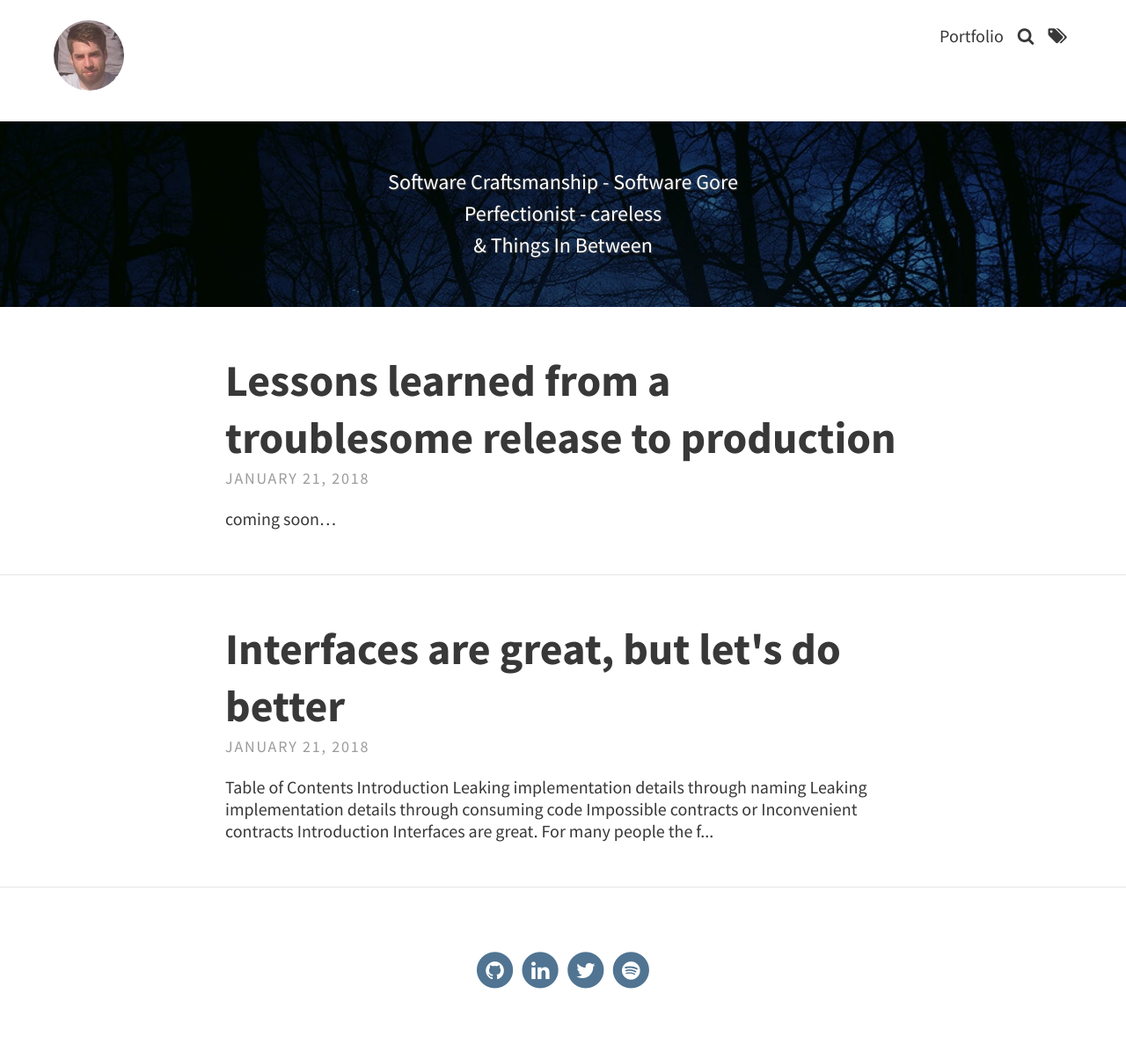
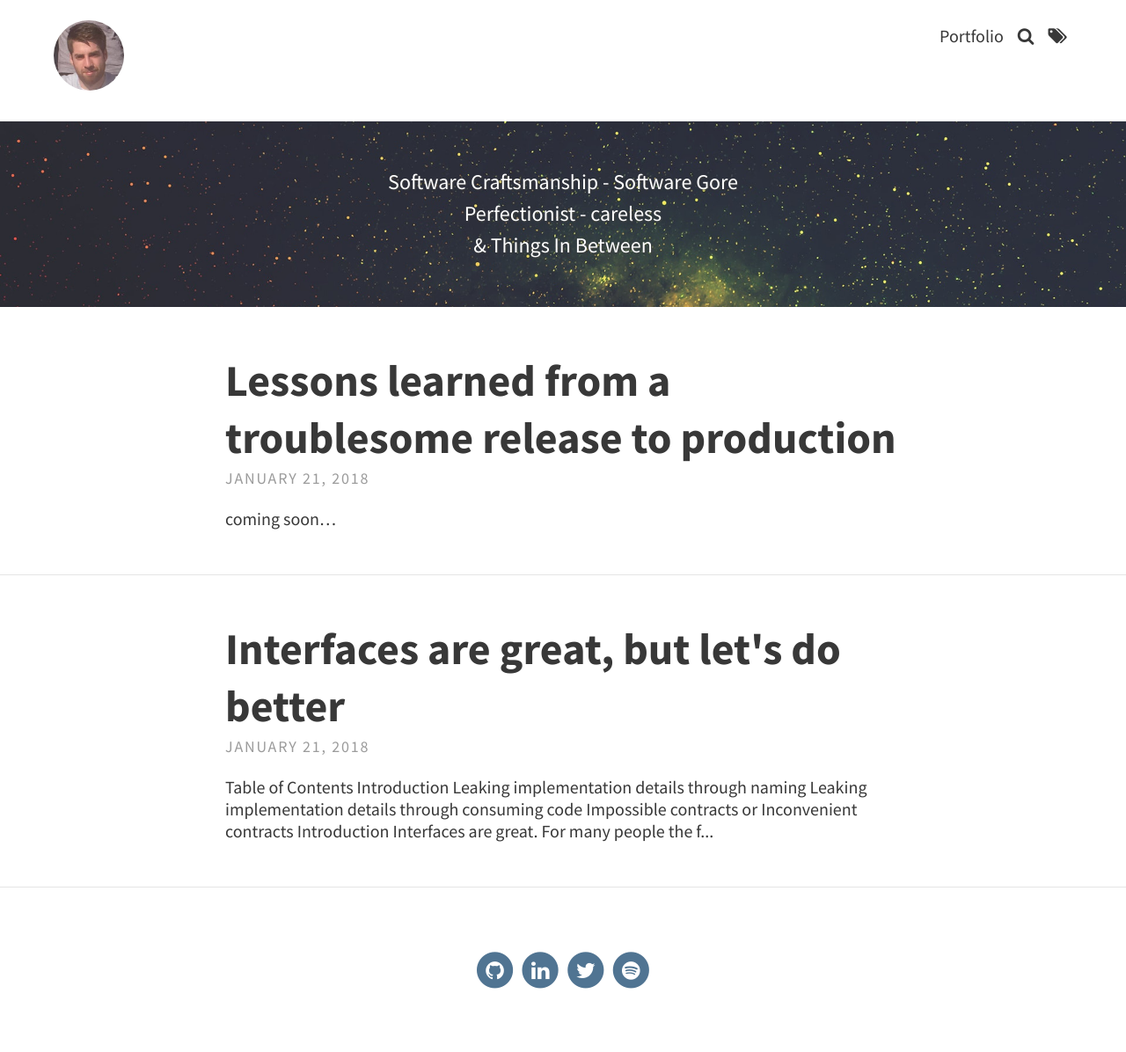
Before and after one commit to michjuh/michjuh.github.io, a Jekyll site: the page built from index.html, in a window 1280 px wide. Shown: the whole page at 88% size. Built offline with Jekyll 4.4.1, drawn with Linux system fonts in a browser that asks for light colours; the list of posts is cut into pages by our own code.

Commit message:
Use dark-galaxy pexel as header text feature img

```diff
--- a/_config.yml
+++ b/_config.yml
@@ -16,7 +16,7 @@ theme_settings:
      <p>Software Craftsmanship - Software Gore <br>
         Perfectionist - careless <br>
         &amp; Things In Between</p>
-  header_text_feature_image: assets/img/pexels/gespentisch-night.jpeg
+  header_text_feature_image: assets/img/pexels/dark-galaxy.jpg
   footer_text: >
    <span></span>
 
```
